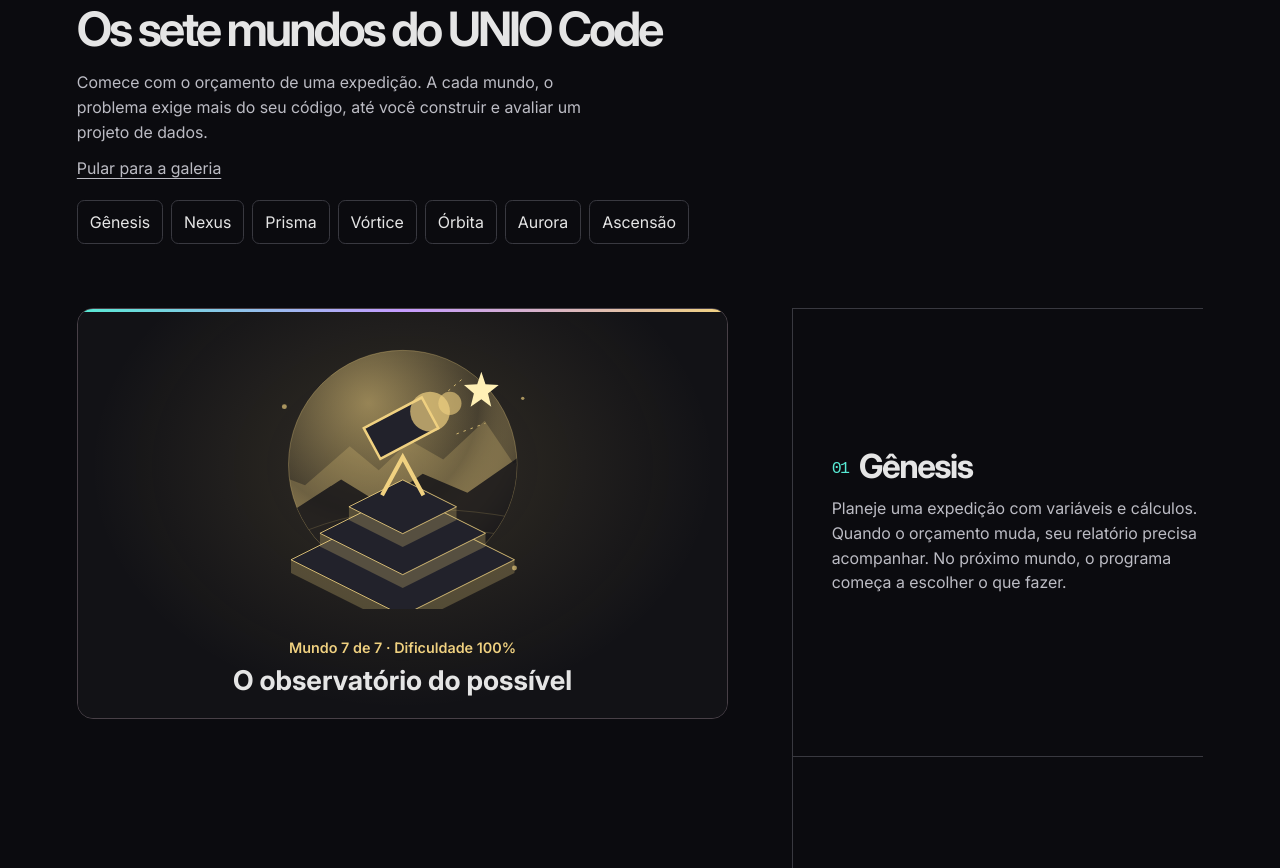
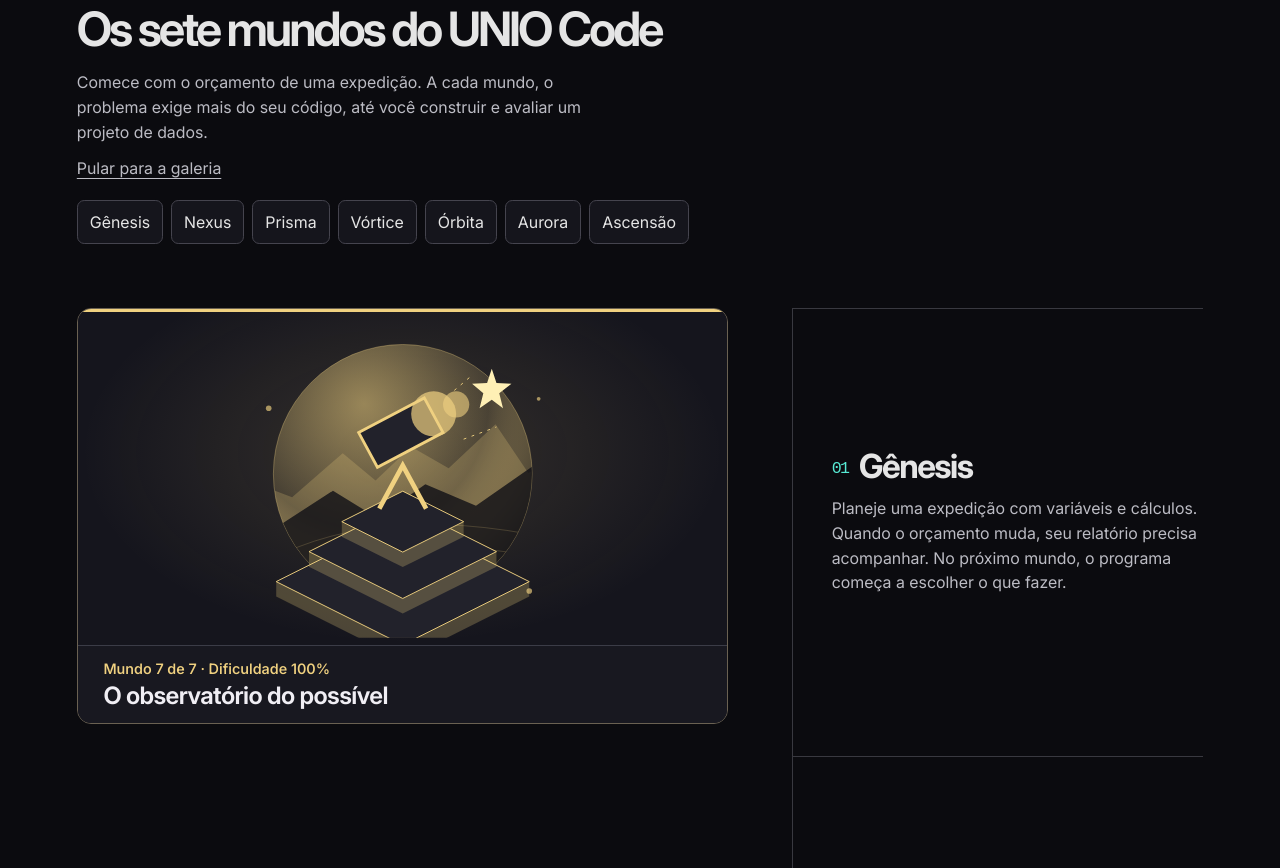
Before and after one commit to normanff/Nsec, a website: page index.html in a window 1280 px wide. Shown: the part 1372-2240 px from the top of the page. Drawn offline with Linux system fonts and the light colour scheme.

Commit message:
Refina a transição dos mundos e as molduras da galeria

```diff
--- a/css/site.css
+++ b/css/site.css
@@ -70,7 +70,7 @@ h2{font-size:clamp(2rem,3.7vw,3.9rem);font-weight:650;letter-spacing:-.065em}h2
 }
 .screen-card {flex:0 0 100%; min-width:0; scroll-snap-align:center;}
 .screen-card a {
-  display:block; overflow:hidden; border:1px solid #4d4d55; border-radius:14px;
+  display:block; overflow:hidden; border:1px solid #484954; border-radius:14px;
   background:var(--surface); box-shadow:0 8px 16px #0005;
 }
 .screen-card img {width:100%; height:auto;}
@@ -78,8 +78,8 @@ h2{font-size:clamp(2rem,3.7vw,3.9rem);font-weight:650;letter-spacing:-.065em}h2
 .screen-card figcaption strong {font-size:clamp(1.125rem,1.7vw,1.55rem);}
 .screen-card figcaption span {margin:0;}
 @media (prefers-reduced-motion:no-preference) {
-  .screen-card a {transition:transform .32s ease-out, border-color .25s ease; transform:scale(.985);}
-  .screen-card.is-current a,.screen-card:focus-within a {transform:scale(1); border-color:#72727a;}
+  .screen-card a {transition:border-color .22s ease, box-shadow .22s ease;}
+
 }
 @media(max-width:700px) {
   .screen-track {--edge:clamp(8%,calc(22% - 3.4rem),15%); gap:8px; padding-bottom:12px;}
@@ -233,7 +233,7 @@ body:has(.viewer[open]) {overflow:hidden}
 .world-frame figcaption {text-align:center;flex:none}
 .world-frame figcaption span {display:block;color:var(--world-color);font-size:.9rem}
 .world-frame figcaption strong {display:block;color:var(--paper);font-size:clamp(1.1rem,2.2vw,1.7rem)}
-.worlds-story .stage-meter {background:linear-gradient(90deg,#57ead4,#c59bff,#f0d180)}
+.worlds-story .stage-meter {background:var(--stage-accent,var(--focus));transition:background-color .22s ease}
 .gallery-picker {justify-content:flex-end}
 @media (max-width:700px) { .world-index a {min-height:44px} .gallery-picker {justify-content:stretch} }
 .world-1 {--world-color:#57ead4;--world-glow:#57ead426}
@@ -254,3 +254,39 @@ body:has(.viewer[open]) {overflow:hidden}
     @keyframes world-route {from{transform:scaleY(0)}to{transform:scaleY(1)}}
   }
 }
+
+/* Treat the artwork and its identifying caption as two surfaces. */
+.world-frame {
+  --atlas-edge:color-mix(in srgb,var(--world-color) 29%,#34333d);
+  display:grid;grid-template-rows:minmax(0,1fr) auto;align-items:stretch;justify-content:stretch;
+  gap:0;padding:0;border-color:var(--atlas-edge);border-radius:14px;
+  background:radial-gradient(ellipse at 50% 42%,var(--world-glow),transparent 70%),#15151d;
+}
+.world-frame svg {width:100%;height:100%;max-height:none;padding:.45rem}
+.world-frame figcaption,.stage-caption {
+  padding:.75rem clamp(1rem,2vw,1.6rem);text-align:left;border-top:1px solid #3b3c47;
+  background:#181820;color:#f0eef4;
+}
+.world-frame figcaption span,.stage-caption span {display:block;font-size:.9rem;font-weight:550;color:var(--world-color,var(--stage-accent))}
+.world-frame figcaption strong,.stage-caption strong {display:block;margin-top:.12rem;font-size:clamp(1.03rem,2vw,1.5rem);font-weight:640;line-height:1.2;letter-spacing:-.025em;color:#f0eef4}
+.world-index a {background:#15151c;border-color:#45444e}
+.world-index a:hover {background:#202028}
+.screen-card.is-current a,.screen-card:focus-within a {border-color:#a08482;box-shadow:0 4px 16px #0004}
+.screen-card a:focus-visible,.gallery-picker button:focus-visible {outline:2px solid var(--focus);outline-offset:3px}
+.viewer {border-color:#68636d;background:#121217}
+.viewer-canvas {border:1px solid #393942;border-radius:.45rem}
+@media (min-width:850px) and (min-height:580px) and (prefers-reduced-motion:no-preference) {
+  .worlds-story.story-enhanced .story-stage {
+    border-color:color-mix(in srgb,var(--stage-accent) 28%,#363640);
+    transition:border-color .22s ease;border-radius:14px;
+  }
+  .stage-frames .world-frame {transform:none;grid-template-rows:minmax(0,1fr)}
+  .stage-frames .world-frame svg {transform:translateY(var(--offset,0px))}
+  .stage-frames .world-frame figcaption {display:none}
+  .worlds-story .stage-frames {aspect-ratio:1.95;max-height:49vh}
+  .worlds-story .story-steps li.is-reading::before {background:var(--world-color)}
+}
+@media(max-width:700px) {
+  .world-frame {aspect-ratio:1.45}
+  .world-frame figcaption {padding:.6rem .9rem}
+}
--- a/js/app.js
+++ b/js/app.js
@@ -354,6 +354,14 @@ function setupScrollStory(story) {
   let near = false;
 
   const tank = story.classList.contains('oxygen-story');
+  const isAtlas = story.classList.contains('worlds-story');
+  const caption = isAtlas ? document.createElement('div') : null;
+  let activeWorld = -1;
+  if (caption) {
+    caption.className = 'stage-caption';
+    stage.append(caption);
+  }
+
 
   function paint() {
     frame = 0;
@@ -372,9 +380,22 @@ function setupScrollStory(story) {
       const draining = Math.max(0, Math.min(1, (position - 1.55) / .62));
       stage.style.setProperty('--reserve', 1 - draining * (240 / 420));
     }
+    const nearest = Math.round(position);
+    if (isAtlas && nearest !== activeWorld) {
+      const step = steps[nearest];
+      const label = step.querySelector('figcaption');
+      caption.replaceChildren(...Array.from(label.children, child => child.cloneNode(true)));
+      stage.style.setProperty('--stage-accent', getComputedStyle(step).getPropertyValue('--world-color'));
+      activeWorld = nearest;
+    }
+    const lower = Math.floor(position);
+    const blend = Math.max(0, Math.min(1, (position - lower - .26) / .48));
+    const eased = blend * blend * (3 - 2 * blend);
     for (let i = 0; i < steps.length; i++) {
       const distance = position - i;
-      const opacity = Math.max(0, Math.min(1, (0.7 - Math.abs(distance)) / .4));
+      // Keep an opaque illustration behind the incoming one throughout the dissolve.
+      let opacity = Math.max(0, Math.min(1, (0.7 - Math.abs(distance)) / .4));
+      if (isAtlas) opacity = i === lower ? 1 : i === lower + 1 ? eased : 0;
       frames.children[i].style.setProperty('--exposure', opacity);
       frames.children[i].style.setProperty('--offset', (Math.max(-1, Math.min(distance, 1)) * -12) + 'px');
       steps[i].classList.toggle('is-reading', i === Math.round(position));
```
